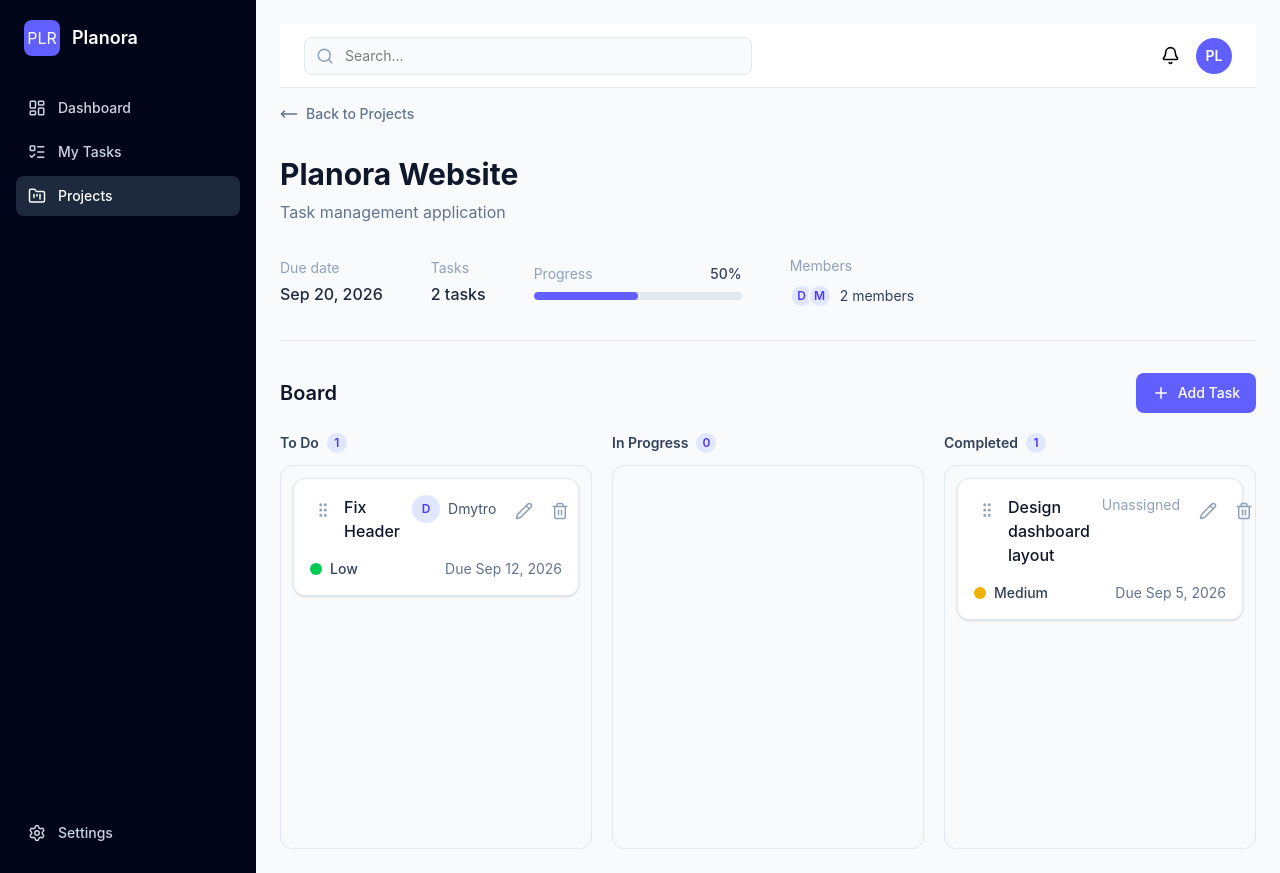
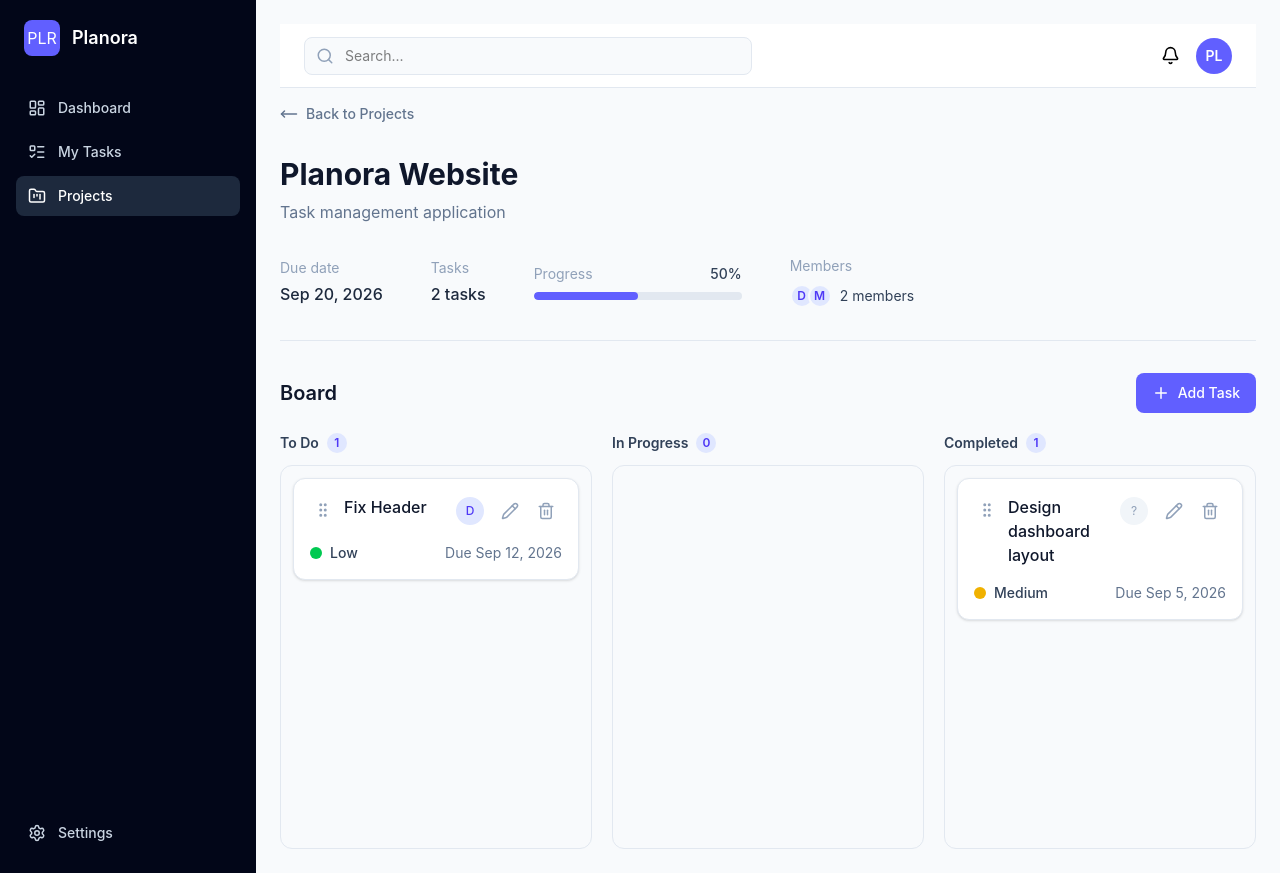
Before and after one commit to SombDdy/Planora, a React (Vite) app: page /projects/1 in a window 1280 px wide. Built offline with nearby package versions, Linux system fonts and the light colour scheme.

Commit message:
Fix task card layout
Improved task card content alignment and layout

```diff
--- a/src/components/tasks/TaskCardContent.tsx
+++ b/src/components/tasks/TaskCardContent.tsx
@@ -31,33 +31,36 @@ export function TaskCardContent({
 
   return (
     <div className="rounded-xl border border-slate-200 bg-white p-4 shadow-sm transition">
-      <div className="flex items-start justify-between gap-3">
       <div className="flex items-start gap-2">
         <button
           {...listeners}
           {...attributes}
-            className="mt-0.5 cursor-grab rounded-md p-1 text-slate-400 transition hover:bg-slate-100 hover:text-slate-600 active:cursor-grabbing"
+          className="mt-0.5 shrink-0 cursor-grab rounded-md p-1 text-slate-400 transition hover:bg-slate-100 hover:text-slate-600 active:cursor-grabbing"
         >
           <GripVertical size={18} />
         </button>
 
-          <p className="font-medium text-slate-900">{task.title}</p>
-        </div>
+        <p className="min-w-0 flex-1 font-medium text-slate-900">
+          {task.title}
+        </p>
+
         {assignee ? (
-          <div className="flex items-center gap-2">
-            <div className="flex h-7 w-7 items-center justify-center rounded-full bg-indigo-100 text-xs font-semibold text-indigo-600">
-              {assignee.name[0]}
-            </div>
-            <span className="text-sm text-slate-600">
-              {assignee.name}
-            </span>
+          <div
+            title={assignee.name}
+            className="flex h-8 w-8 shrink-0 items-center justify-center rounded-full border-2 border-white bg-indigo-100 text-xs font-medium text-indigo-600"
+          >
+            {assignee.name.charAt(0).toUpperCase()}
           </div>
         ) : (
-          <span className="text-sm text-slate-400">
-            Unassigned
-          </span>
+          <div
+            title="Unassigned"
+            className="flex h-8 w-8 shrink-0 items-center justify-center rounded-full border-2 border-white bg-slate-100 text-xs text-slate-400"
+          >
+            ?
+          </div>
         )}
-        <div className="flex items-center gap-1">
+
+        <div className="flex shrink-0 items-center gap-1">
           {canEdit && (
             <button
               onClick={() => onEdit(task.id)}
@@ -67,7 +70,7 @@ export function TaskCardContent({
             </button>
           )}
 
-          {canDelete &&(
+          {canDelete && (
             <button
               onClick={() => onDelete(task.id)}
               className="flex h-8 w-8 items-center justify-center rounded-lg text-slate-400 transition hover:bg-red-50 hover:text-red-500"
@@ -78,10 +81,10 @@ export function TaskCardContent({
         </div>
       </div>
 
-      <div className="mt-4 flex items-center justify-between">
+      <div className="mt-4 flex items-center justify-between gap-3">
         <div className="flex items-center gap-2">
           <span
-            className={`h-3 w-3 rounded-full ${getPriorityClasses(
+            className={`h-3 w-3 shrink-0 rounded-full ${getPriorityClasses(
               task.priority,
             )}`}
           />
@@ -91,7 +94,9 @@ export function TaskCardContent({
           </span>
         </div>
 
-        <p className="text-sm text-slate-500">Due {formatDate(task.dueDate)}</p>
+        <p className="whitespace-nowrap text-sm text-slate-500">
+          Due {formatDate(task.dueDate)}
+        </p>
       </div>
     </div>
   );
```
Lines whose indentation alone changed are shown as unchanged.
